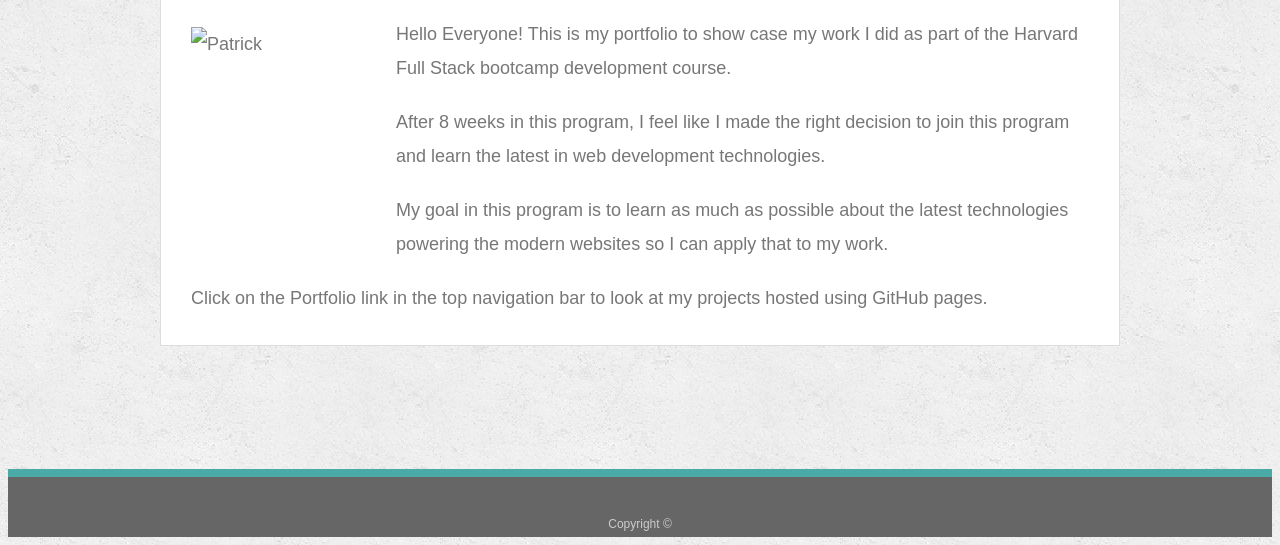
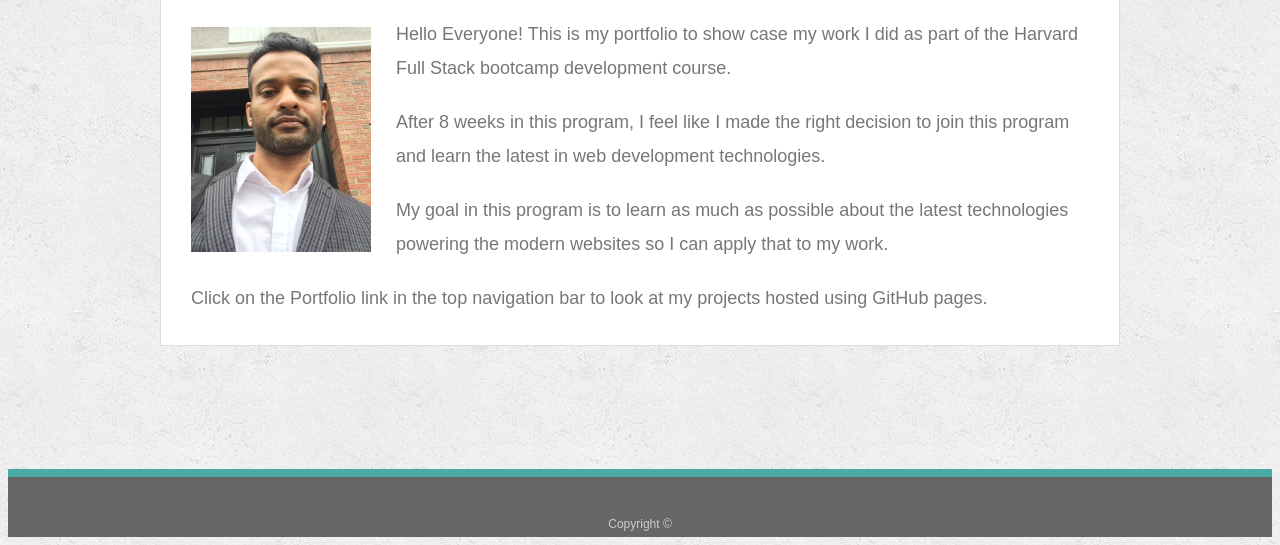
Before and after one commit to patrickvenkat/Responsive-Portfolio, a plain HTML site: page index.html in a window 1280 px wide. Shown: the part 269-814 px from the top of the page. Drawn offline with Linux system fonts and the light colour scheme.

Commit message:
Changed the extension of the profile picture to lower case

```diff
--- a/index.html
+++ b/index.html
@@ -24,7 +24,7 @@
     <section class="main-section">
       <h1>About Me</h1>
 
-      <img src="assets/images/patrick.jpg" class="auth-image" alt="Patrick">
+      <img src="assets/images/patrick1.jpg" class="auth-image" alt="Patrick1">
 
       <p>Hello Everyone! This is my portfolio to show case my work I did as part of the Harvard Full Stack bootcamp development course.</p>
 
```
